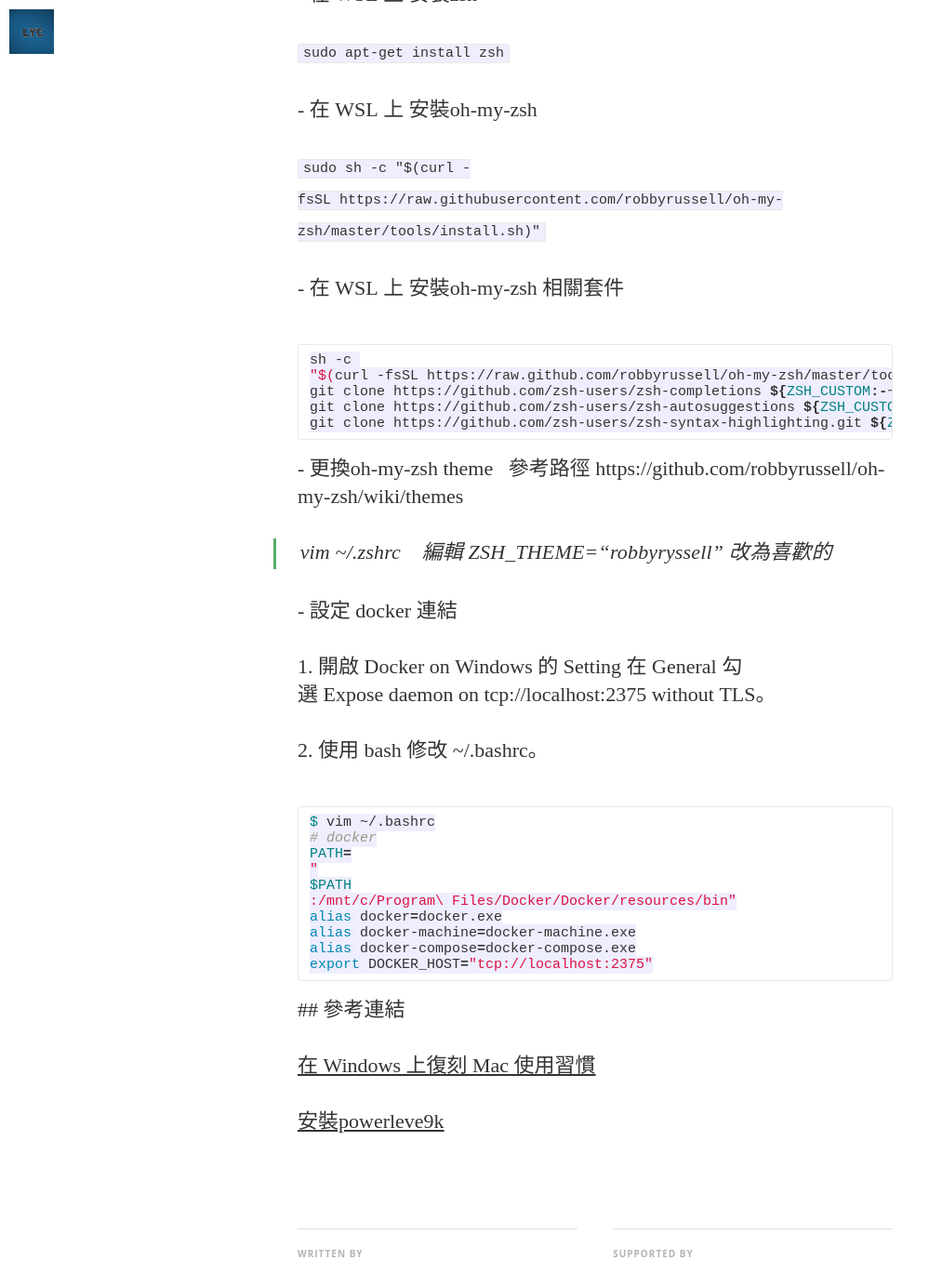
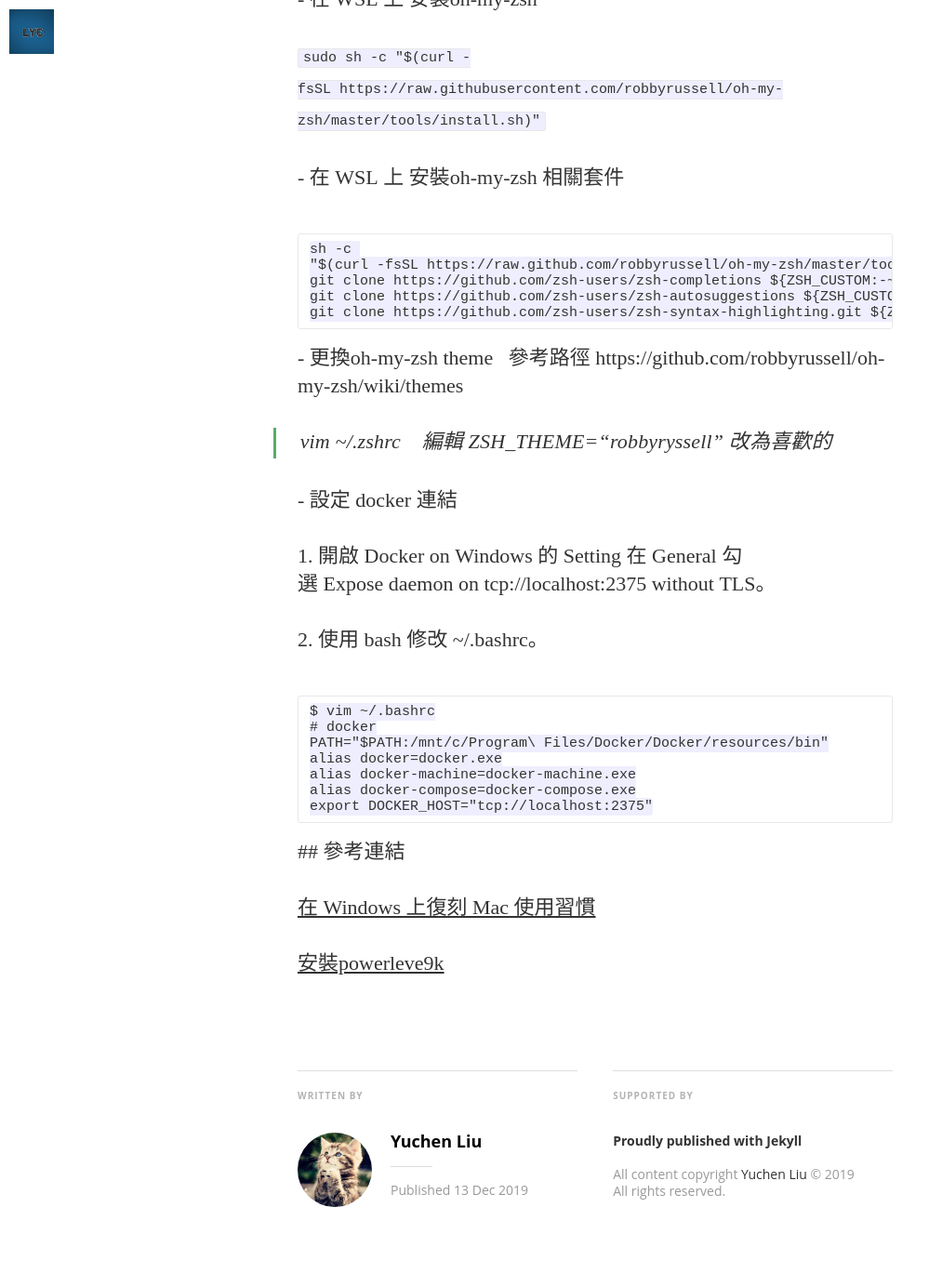
Before and after one commit to steny138/DevMemory, a Jekyll site: the page built from docs/_posts/2019-12-13-Windows-cmder-configuration.md, in a window 1280 px wide and 1400 px high, scrolled down 1674 px, cut to the strip 0-1384 px from the top of the window. Shown: the whole strip at 93% size, without its empty margins (0-1013 px from the left). Built offline with Jekyll 4.4.1, drawn with Linux system fonts in a browser that asks for light colours; nearby versions of some CDN libraries; some web fonts are replaced; our own code applies the rules of GitHub Pages for plain Markdown files; some of the changed text lies outside the part shown.

Commit message:
feat(post): update markdown formay symbol wrong

````diff
--- a/docs/_posts/2019-12-13-Windows-cmder-configuration.md
+++ b/docs/_posts/2019-12-13-Windows-cmder-configuration.md
@@ -5,6 +5,7 @@ date:   2019-12-13 10:40:00 +0800
 categories: zsh oh-my-zsh windows wsl cmder
 author: yuchen
 ---
+
 
 # 使用oh-my-zsh 在Cmder上 用windows 10
 
@@ -41,24 +42,16 @@ author: yuchen
 1. 可以自行從github migrate 專案到github.everxxxst.com.tw
 2. apt-get 設定防火牆
 
-```bash
+```
 sudo vim /etc/apt/apt.conf
-Acquire::http::Proxy
-"http://proxy.seed.net.tw:8080"
-;
+Acquire::http::Proxy "http://proxy.seed.net.tw:8080";
 
 或設定Linux Proxy
-echo
-
-"export http_proxy=http://proxy.example.com"
+echo "export http_proxy=http://proxy.example.com"
  >> ~/.bashrc
-echo
-
-"export https_proxy=https://proxy.example.com"
+echo "export https_proxy=https://proxy.example.com"
  >> ~/.bashrc
-
 ```
-
 ---
 
 - 在 WSL 上 安裝zsh
@@ -71,7 +64,7 @@ echo
 
 - 在 WSL 上 安裝oh-my-zsh 相關套件
 
-```bash
+```
 sh -c
 "$(curl -fsSL https://raw.github.com/robbyrussell/oh-my-zsh/master/tools/install.sh)"
 git clone https://github.com/zsh-users/zsh-completions ${ZSH_CUSTOM:-~/.oh-my-zsh/custom}/plugins/zsh-completions
@@ -92,13 +85,10 @@ https://github.com/robbyrussell/oh-my-zsh/wiki/themes
 
 2. 使用 bash 修改 ~/.bashrc。
 
-```bash
+```
 $ vim ~/.bashrc
 # docker
-PATH=
-"
-$PATH
-:/mnt/c/Program\ Files/Docker/Docker/resources/bin"
+PATH="$PATH:/mnt/c/Program\ Files/Docker/Docker/resources/bin"
 alias docker=docker.exe
 alias docker-machine=docker-machine.exe
 alias docker-compose=docker-compose.exe
````
